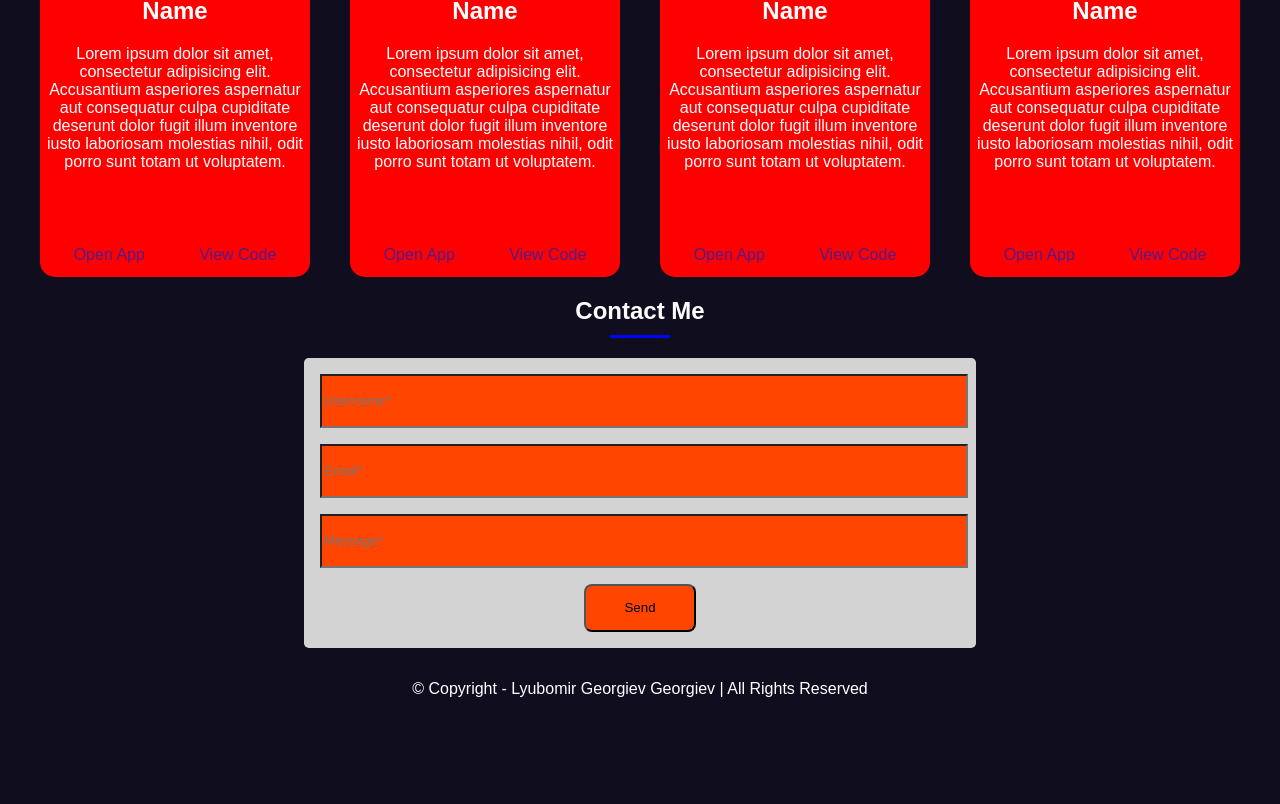
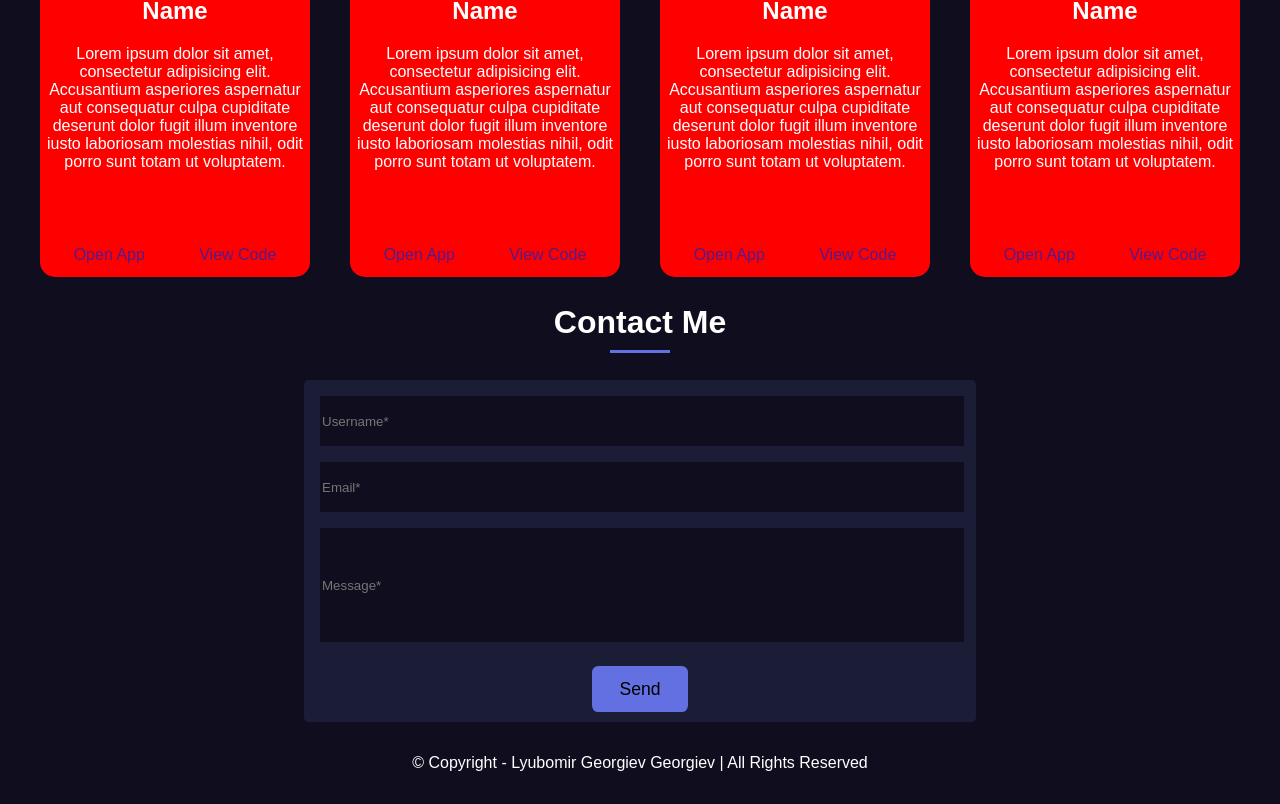
Before and after one commit to lyubomir2712/Portfolio, a React (Vite) app: page / in a window 1280 px wide. Shown: the part 1033-1837 px from the top of the page. Before the commit the page ends 1747 px from the top, so only its background shows below. Built offline with nearby package versions, Linux system fonts and the light colour scheme.

Commit message:
updated the footer and contact section

```diff
--- a/src/Components/ContactSection/ContactSection.css
+++ b/src/Components/ContactSection/ContactSection.css
@@ -1,5 +1,5 @@
 .contact-title {
-
+    font-size: 2rem;
 }
 
 .contact-title::after {
@@ -7,23 +7,41 @@
     display: block;
     width: 5%;
     height: 0.2rem;
-    background-color: blue;
+    background-color: #6370e2;
     margin: 0.6rem auto 0;
 }
 
 .contact-form {
     display: block;
-    padding: 1rem 1rem;
-    background-color: lightgray;
+    padding: 1rem 1rem 0.6rem 1rem;
+    background-color: #1a1d35;
     border-radius: 0.3rem;
     width: 40rem;
     margin: 0 auto;
 }
 
 .contact-form input {
-    background-color: orangered;
+    background-color: #100d1e;
     width: 40rem;
     height: 3rem;
+    outline: none;
+    border: none;
+    box-shadow: none;
+    color: #fff;
+}
+.contact-form input ::after{
+    content: "";
+    position: absolute;
+    bottom: 0;
+    left: 50%;
+    width: 0;
+    height: 2px;
+    background-color: white;
+    transition: width 0.3s ease-out, left 0.3s ease-out;}
+
+.contact-form input:last-of-type
+{
+    height: 7rem;
 }
 
 .contact-form-content{
@@ -34,9 +52,19 @@
 }
 
 .contact-btn{
-    margin-top: 1rem;
-    height: 3rem;
-    width: 7rem;
-    border-radius: 0.5rem;
-    background-color: orangered;
+    margin-top: 1.5rem;
+    height: 2.9rem;
+    width: 6rem;
+    border-radius: 0.4rem;
+    background-color: #6370e2;
+    font-size: 1.1rem;
+    outline: none;
+    border: none;
+    box-shadow: none;
+    cursor: pointer;
+
 }
+
+button:hover {
+    filter: brightness(1.2);
+}
--- a/src/Components/Footer/Footer.css
+++ b/src/Components/Footer/Footer.css
@@ -1,5 +1,5 @@
 .footer{
-    margin-bottom:0;
+    margin-bottom:2rem;
     padding-bottom:0;
     margin-top: 2rem;
 }
--- a/src/Components/IntroductionSection/IntroductionSection.css
+++ b/src/Components/IntroductionSection/IntroductionSection.css
@@ -19,7 +19,7 @@
 }
 
 .introduction-description span{
-    color: blue;
+    color: #6370e2;
     font-weight: bolder;
 }
 
@@ -38,7 +38,7 @@
     text-align: center;
     padding: 1rem;
     width: 8rem;
-    background-color: blue;
+    background-color: #6370e2;
     color: white;
     display: block;
     border-radius: 0.5rem;
--- a/src/Components/ProjectsSection/ProjectsSection.css
+++ b/src/Components/ProjectsSection/ProjectsSection.css
@@ -12,7 +12,7 @@
     display: block;
     width: 5%;
     height: 0.2rem;
-    background-color: blue;
+    background-color: #6370e2;
     margin: 1.25rem auto 0;
 }
 
```
